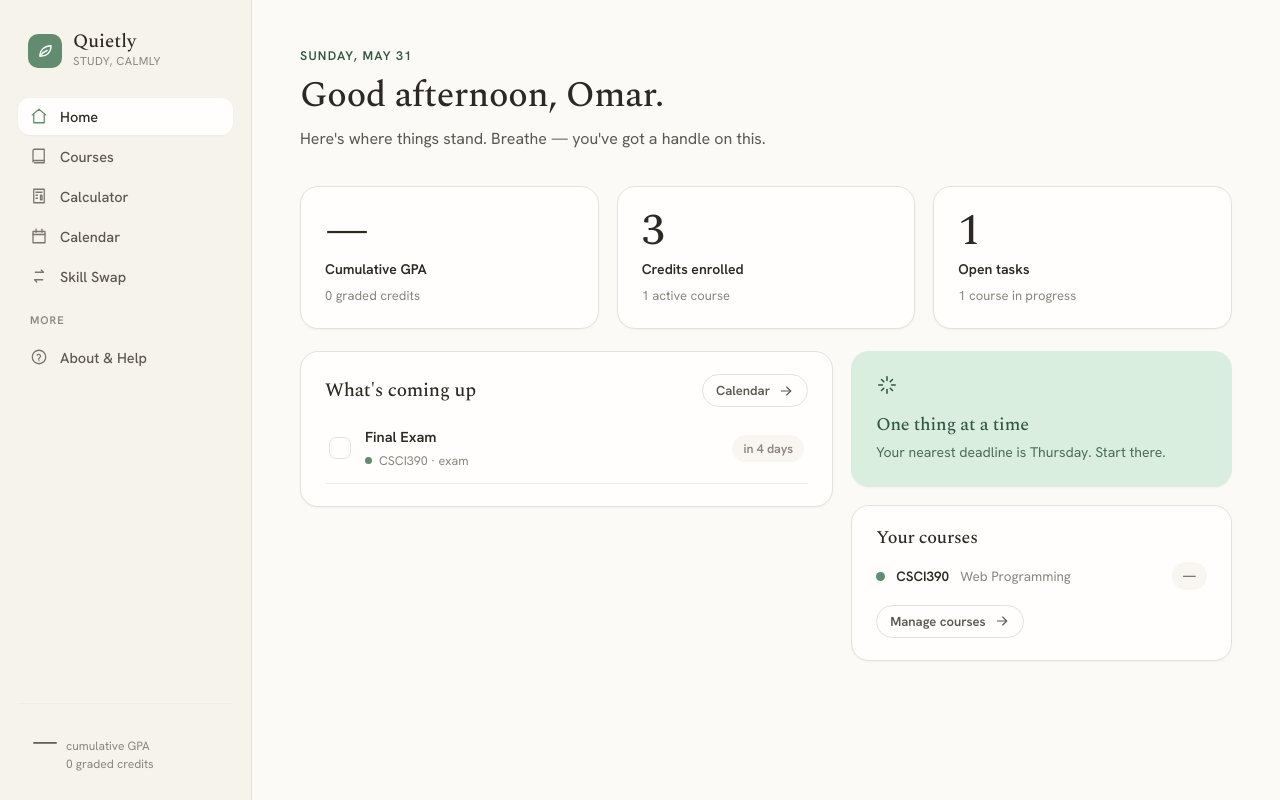
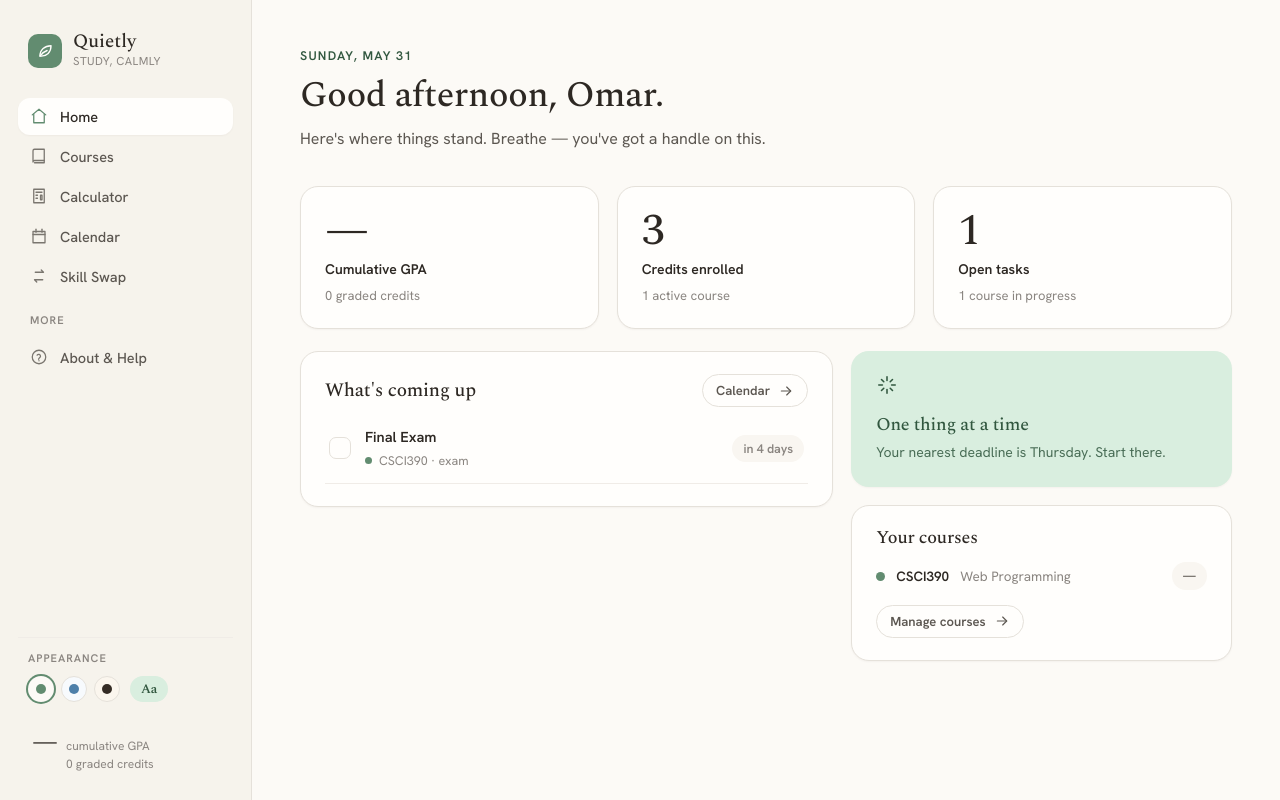
Before and after one commit to OmarBader-dev/calmly, a React (Vite) app: page / in a window 1280 px wide. Built offline with nearby package versions, Linux system fonts and the light colour scheme.

Commit message:
add theme switcher, serif toggle, and mobile-responsive grids

```diff
--- a/index.html
+++ b/index.html
@@ -10,6 +10,15 @@
       href="https://fonts.googleapis.com/css2?family=Spectral:ital,wght@0,400;0,500;0,600;1,400&family=Hanken+Grotesk:wght@400;500;600;700&display=swap"
       rel="stylesheet"
     />
+
+    <!-- Apply the saved theme before React mounts to avoid a flash of the default theme. -->
+    <script>
+      try {
+        var p = JSON.parse(localStorage.getItem("quietly.theme") || "{}");
+        if (p.theme) document.documentElement.setAttribute("data-theme", p.theme);
+        if (p.serif === false) document.documentElement.setAttribute("data-serif", "off");
+      } catch (e) {}
+    </script>
   </head>
   <body>
     <div id="root"></div>
--- a/src/App.jsx
+++ b/src/App.jsx
@@ -4,6 +4,7 @@ import TabBar from "./components/TabBar.jsx";
 import MobileTop from "./components/MobileTop.jsx";
 import { PAGE_IDS } from "./components/nav.js";
 import { useStore } from "./data/store.js";
+import { useTheme } from "./data/theme.js";
 import { computeGPA } from "./data/gpa.js";
 import Home from "./pages/Home.jsx";
 import Courses from "./pages/Courses.jsx";
@@ -14,6 +15,7 @@ import About from "./pages/About.jsx";
 
 export default function App() {
   const store = useStore();
+  const { theme, serif, setTheme, setSerif } = useTheme();
   const [route, setRoute] = useState(
     () => window.location.hash.slice(1) || "home"
   );
@@ -47,7 +49,15 @@ export default function App() {
       case "swap":
         return <Swap store={store} />;
       case "about":
-        return <About store={store} />;
+        return (
+          <About
+            store={store}
+            theme={theme}
+            serif={serif}
+            setTheme={setTheme}
+            setSerif={setSerif}
+          />
+        );
       default:
         return <Home store={store} setRoute={go} />;
     }
@@ -55,7 +65,15 @@ export default function App() {
 
   return (
     <div className="app">
-      <Sidebar route={active} setRoute={go} gpa={gpa} />
+      <Sidebar
+        route={active}
+        setRoute={go}
+        gpa={gpa}
+        theme={theme}
+        serif={serif}
+        setTheme={setTheme}
+        setSerif={setSerif}
+      />
       <main className="main">
         <MobileTop gpa={gpa} />
         <div className="main-inner">
--- a/src/components/Sidebar.jsx
+++ b/src/components/Sidebar.jsx
@@ -1,8 +1,9 @@
 import Brand from "./Brand.jsx";
 import Icon from "./Icon.jsx";
+import ThemeSwitcher from "./ThemeSwitcher.jsx";
 import { NAV } from "./nav.js";
 
-export default function Sidebar({ route, setRoute, gpa }) {
+export default function Sidebar({ route, setRoute, gpa, theme, serif, setTheme, setSerif }) {
   return (
     <aside className="sidebar">
       <Brand />
@@ -25,6 +26,15 @@ export default function Sidebar({ route, setRoute, gpa }) {
         </button>
       </nav>
       <div className="sidebar-foot">
+        <div style={{ marginBottom: 14 }}>
+          <div className="appearance-label">Appearance</div>
+          <ThemeSwitcher
+            theme={theme}
+            serif={serif}
+            setTheme={setTheme}
+            setSerif={setSerif}
+          />
+        </div>
         <div className="gpa-chip">
           <span className="v">{gpa.credits ? gpa.gpa.toFixed(2) : "—"}</span>
           <span className="l">
--- /dev/null
+++ b/src/components/ThemeSwitcher.jsx
@@ -0,0 +1,31 @@
+import { THEME_META } from "../data/theme.js";
+
+export default function ThemeSwitcher({ theme, serif, setTheme, setSerif }) {
+  return (
+    <div className="theme-switch">
+      <div className="theme-swatches">
+        {THEME_META.map((t) => (
+          <button
+            key={t.id}
+            className={"theme-swatch" + (theme === t.id ? " active" : "")}
+            onClick={() => setTheme(t.id)}
+            title={`${t.label} theme`}
+            aria-label={`${t.label} theme`}
+            aria-pressed={theme === t.id}
+            style={{ background: t.bg }}
+          >
+            <span style={{ background: t.accent }} />
+          </button>
+        ))}
+      </div>
+      <button
+        className={"serif-toggle" + (serif ? " active" : "")}
+        onClick={() => setSerif(!serif)}
+        title="Toggle serif headings"
+        aria-pressed={serif}
+      >
+        Aa
+      </button>
+    </div>
+  );
+}
--- /dev/null
+++ b/src/data/theme.js
@@ -0,0 +1,44 @@
+/* ============================================================
+   theme.js — theme + serif preference (persisted to localStorage)
+   ============================================================ */
+import { useState, useEffect } from "react";
+
+const KEY = "quietly.theme";
+
+export const THEME_META = [
+  { id: "warm", label: "Warm", bg: "oklch(0.985 0.006 85)", accent: "oklch(0.60 0.062 155)" },
+  { id: "cool", label: "Cool", bg: "oklch(0.984 0.005 250)", accent: "oklch(0.58 0.085 245)" },
+  { id: "paper", label: "Paper", bg: "oklch(0.975 0.012 80)", accent: "oklch(0.30 0.018 60)" },
+];
+
+function loadTheme() {
+  try {
+    const raw = localStorage.getItem(KEY);
+    if (raw) return { theme: "warm", serif: true, ...JSON.parse(raw) };
+  } catch (e) {
+    /* ignore */
+  }
+  return { theme: "warm", serif: true };
+}
+
+export function useTheme() {
+  const [pref, setPref] = useState(loadTheme);
+
+  useEffect(() => {
+    const html = document.documentElement;
+    html.setAttribute("data-theme", pref.theme);
+    html.setAttribute("data-serif", pref.serif ? "on" : "off");
+    try {
+      localStorage.setItem(KEY, JSON.stringify(pref));
+    } catch (e) {
+      /* ignore */
+    }
+  }, [pref]);
+
+  return {
+    theme: pref.theme,
+    serif: pref.serif,
+    setTheme: (theme) => setPref((p) => ({ ...p, theme })),
+    setSerif: (serif) => setPref((p) => ({ ...p, serif })),
+  };
+}
--- a/src/pages/About.jsx
+++ b/src/pages/About.jsx
@@ -5,6 +5,7 @@ import { useState } from "react";
 import Icon from "../components/Icon.jsx";
 import PageHead from "../components/PageHead.jsx";
 import Modal from "../components/Modal.jsx";
+import ThemeSwitcher from "../components/ThemeSwitcher.jsx";
 import { GRADES } from "../data/gpa.js";
 
 function HelpItem({ icon, title, children }) {
@@ -41,7 +42,7 @@ function HelpItem({ icon, title, children }) {
   );
 }
 
-export default function About({ store }) {
+export default function About({ store, theme, serif, setTheme, setSerif }) {
   const [confirm, setConfirm] = useState(null);
 
   return (
@@ -100,6 +101,26 @@ export default function About({ store }) {
             <p style={{ fontSize: 12.5, color: "var(--ink-faint)", marginTop: 14, lineHeight: 1.5 }}>
               GPA = sum of (grade points × credits) ÷ sum of (credits), counting only graded courses.
             </p>
+          </div>
+
+          <div className="card card-pad">
+            <h3 style={{ fontSize: 18, marginBottom: 6 }}>Appearance</h3>
+            <p
+              style={{
+                fontSize: 13.5,
+                color: "var(--ink-soft)",
+                lineHeight: 1.5,
+                marginBottom: 16,
+              }}
+            >
+              Pick a mood and heading style. Your choice is saved to this browser.
+            </p>
+            <ThemeSwitcher
+              theme={theme}
+              serif={serif}
+              setTheme={setTheme}
+              setSerif={setSerif}
+            />
           </div>
 
           <div className="card card-pad">
--- a/src/styles/global.css
+++ b/src/styles/global.css
@@ -307,6 +307,29 @@ input, select, textarea { font-family: inherit; }
 }
 .segment button.active { background: var(--surface); color: var(--ink); box-shadow: var(--shadow-xs); }
 
+/* theme switcher */
+.appearance-label {
+  font-size: 11px; letter-spacing: 0.09em; text-transform: uppercase;
+  color: var(--ink-faint); font-weight: 600; margin-bottom: 9px;
+}
+.theme-switch { display: flex; align-items: center; gap: 10px; flex-wrap: wrap; }
+.theme-swatches { display: flex; gap: 7px; }
+.theme-swatch {
+  width: 26px; height: 26px; border-radius: 50%; padding: 0;
+  border: 1px solid var(--line); display: grid; place-items: center;
+  transition: box-shadow .15s, transform .12s var(--ease);
+}
+.theme-swatch span { width: 10px; height: 10px; border-radius: 50%; display: block; }
+.theme-swatch:hover { transform: translateY(-1px); }
+.theme-swatch.active { box-shadow: 0 0 0 2px var(--accent); border-color: transparent; }
+.serif-toggle {
+  height: 26px; min-width: 36px; padding: 0 10px; border-radius: var(--r-full);
+  border: 1px solid var(--line); background: var(--surface); color: var(--ink-soft);
+  font-family: var(--font-serif); font-size: 13px; font-weight: 600;
+  transition: background .15s, color .15s, border-color .15s;
+}
+.serif-toggle.active { background: var(--accent-soft); color: var(--accent-ink); border-color: transparent; }
+
 /* mobile bottom nav (hidden on desktop) */
 .tabbar { display: none; }
 
@@ -341,6 +364,14 @@ input, select, textarea { font-family: inherit; }
 }
 @media (min-width: 861px) { .mobile-top { display: none; } }
 
+/* On phones, collapse the page content grids to a single column. The pages set
+   grid-template-columns via inline styles, so override with !important here.
+   The 7-column calendar day grid is a plain div (not .grid) so it is untouched. */
+@media (max-width: 720px) {
+  .main-inner .grid { grid-template-columns: 1fr !important; }
+  .page-title { font-size: 27px; }
+}
+
 /* grid helpers */
 .grid { display: grid; gap: 18px; }
 .row { display: flex; gap: 12px; }
```
